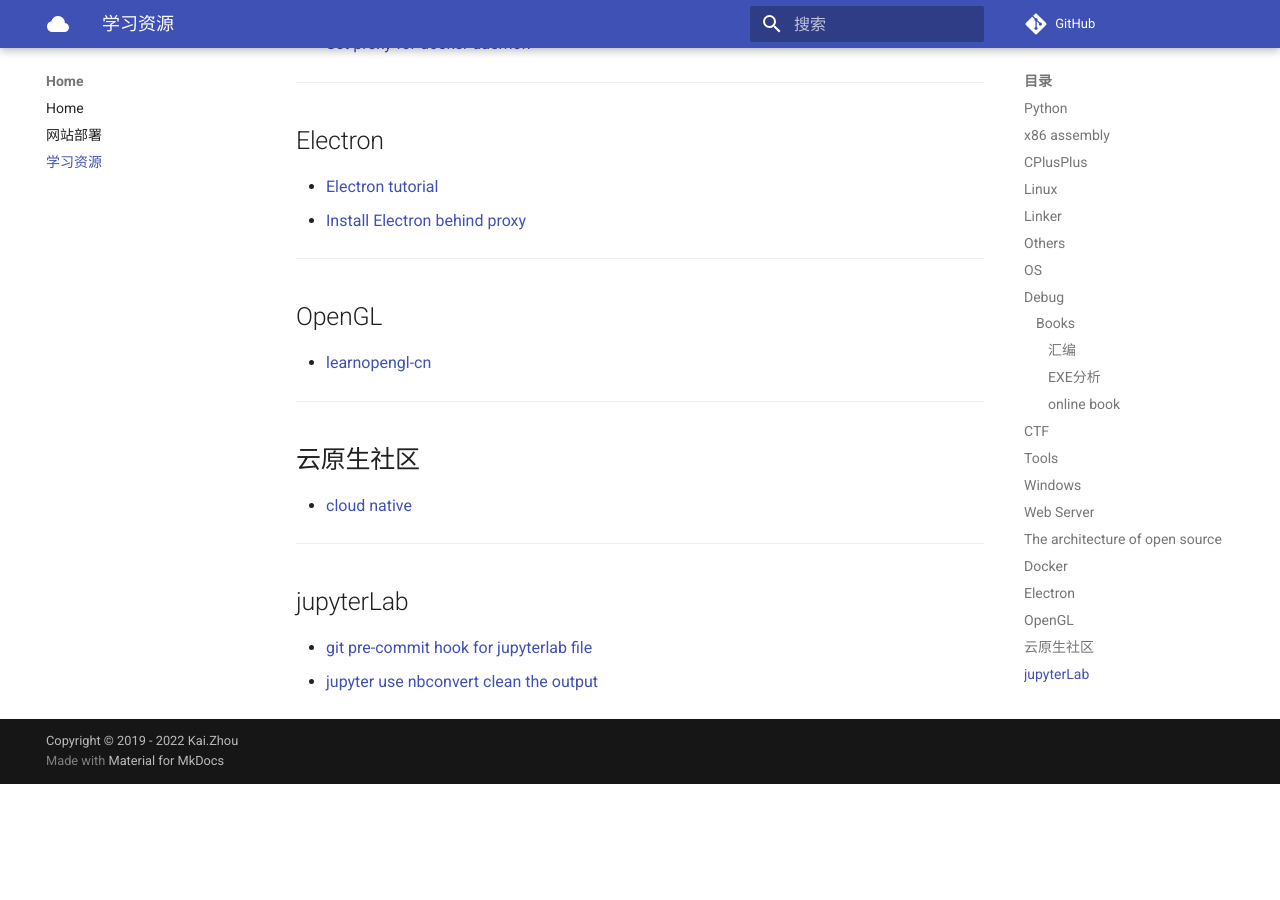
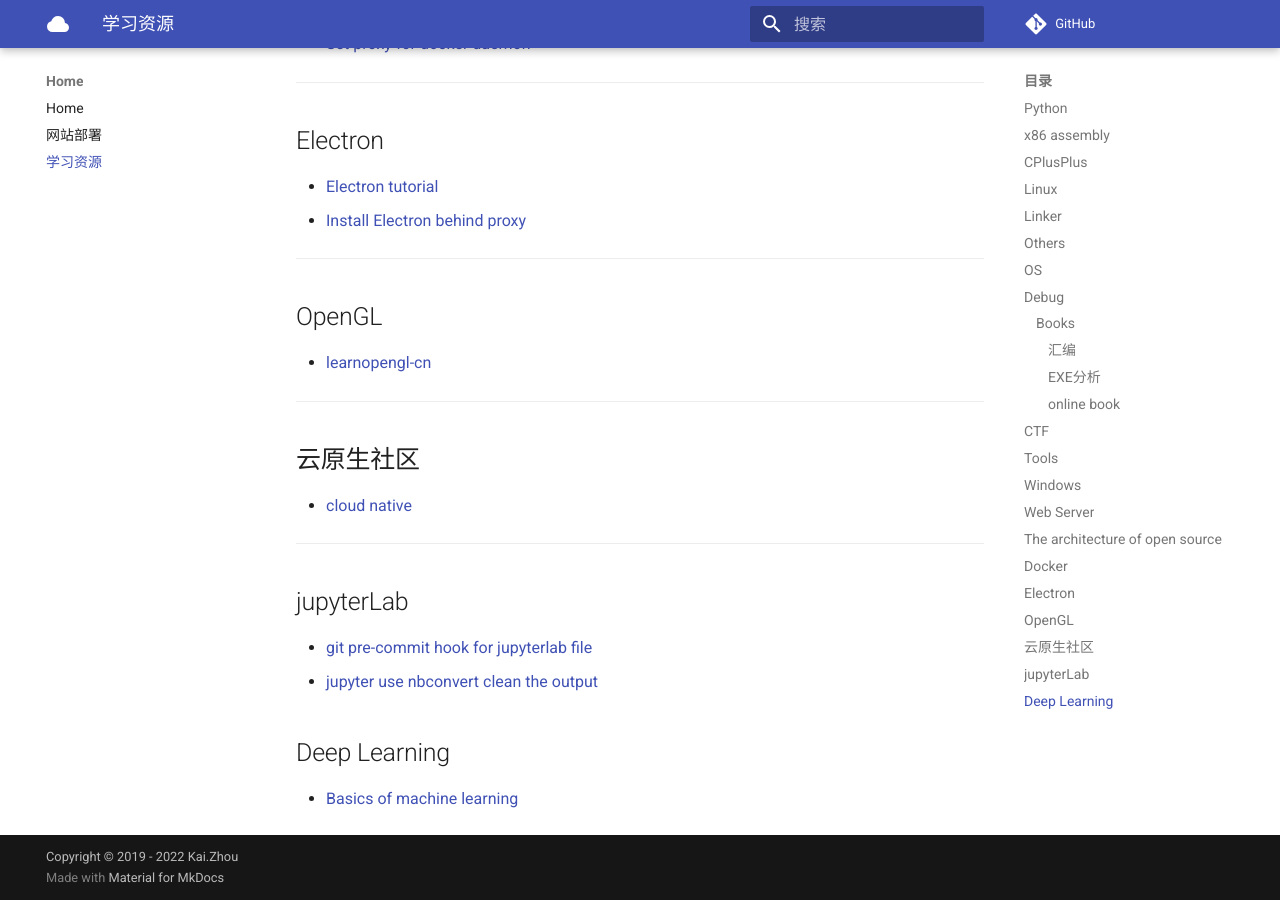
Before and after one commit to zhoukaidev/ks_blog, an MkDocs documentation site: the page built from docs/trainingResource.md, in a window 1280 px wide and 900 px high, scrolled down 2840 px. Built offline with MkDocs 1.6.1 and Material for MkDocs 9.7.7, drawn with Linux system fonts in a browser that asks for light colours; comment, search, counter and statistics services are not loaded; before the commit the page ends 3624 px from its top, so only the background shows below that.

Commit message:
Update trainingResource.md

```diff
--- a/docs/trainingResource.md
+++ b/docs/trainingResource.md
@@ -134,3 +134,7 @@
 
 * [git pre-commit hook for jupyterlab file](https://medium.com/somosfit/version-control-on-jupyter-notebooks-6b67a0cf12a3)
 * [jupyter use nbconvert clean the output](https://stackoverflow.com/questions/28908319/how-to-clear-jupyter-notebooks-output-in-all-cells-from-the-linux-terminal)
+
+## Deep Learning
+
+* [Basics of machine learning](https://www.tensorflow.org/resources/learn-ml/basics-of-machine-learning)
```
